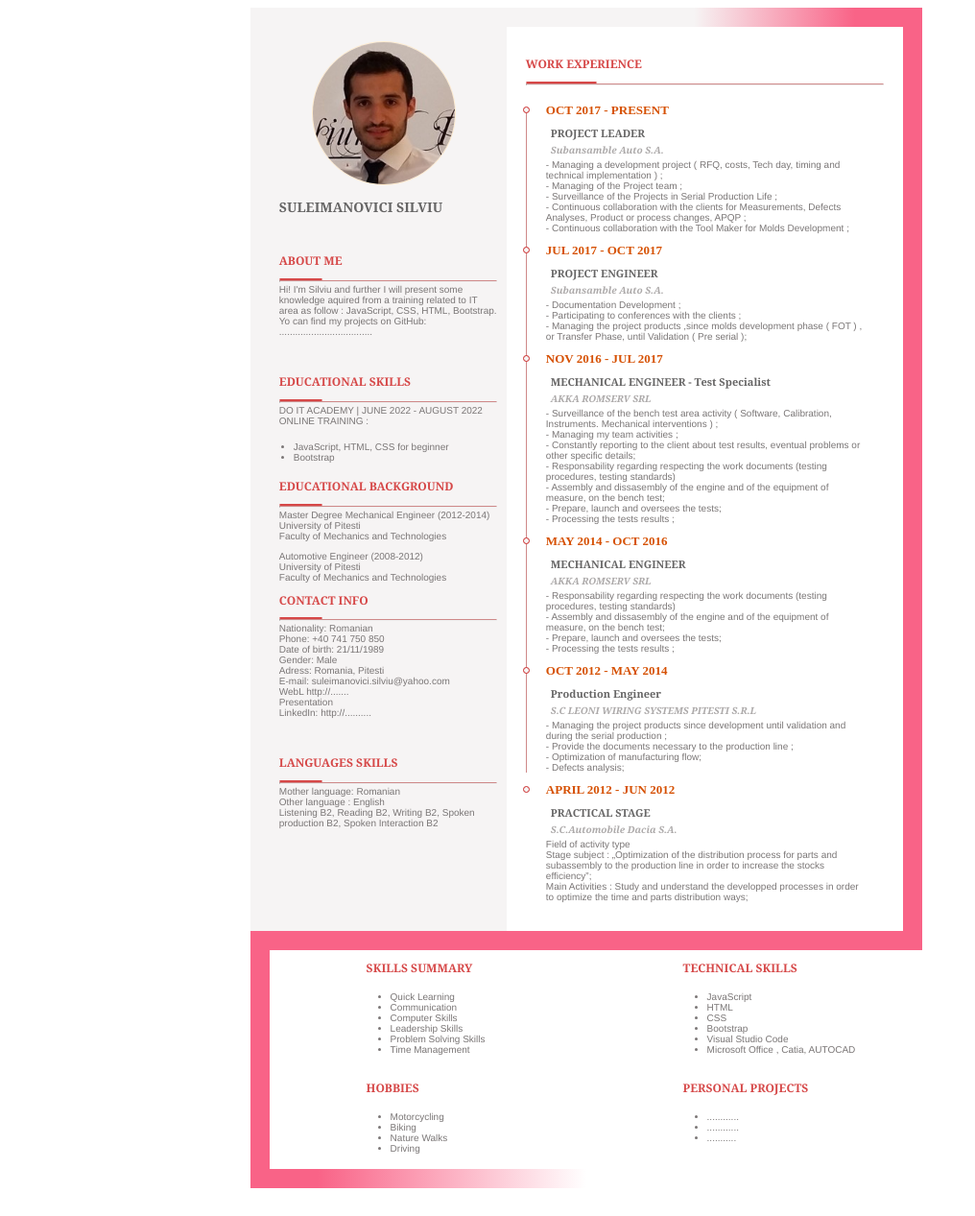
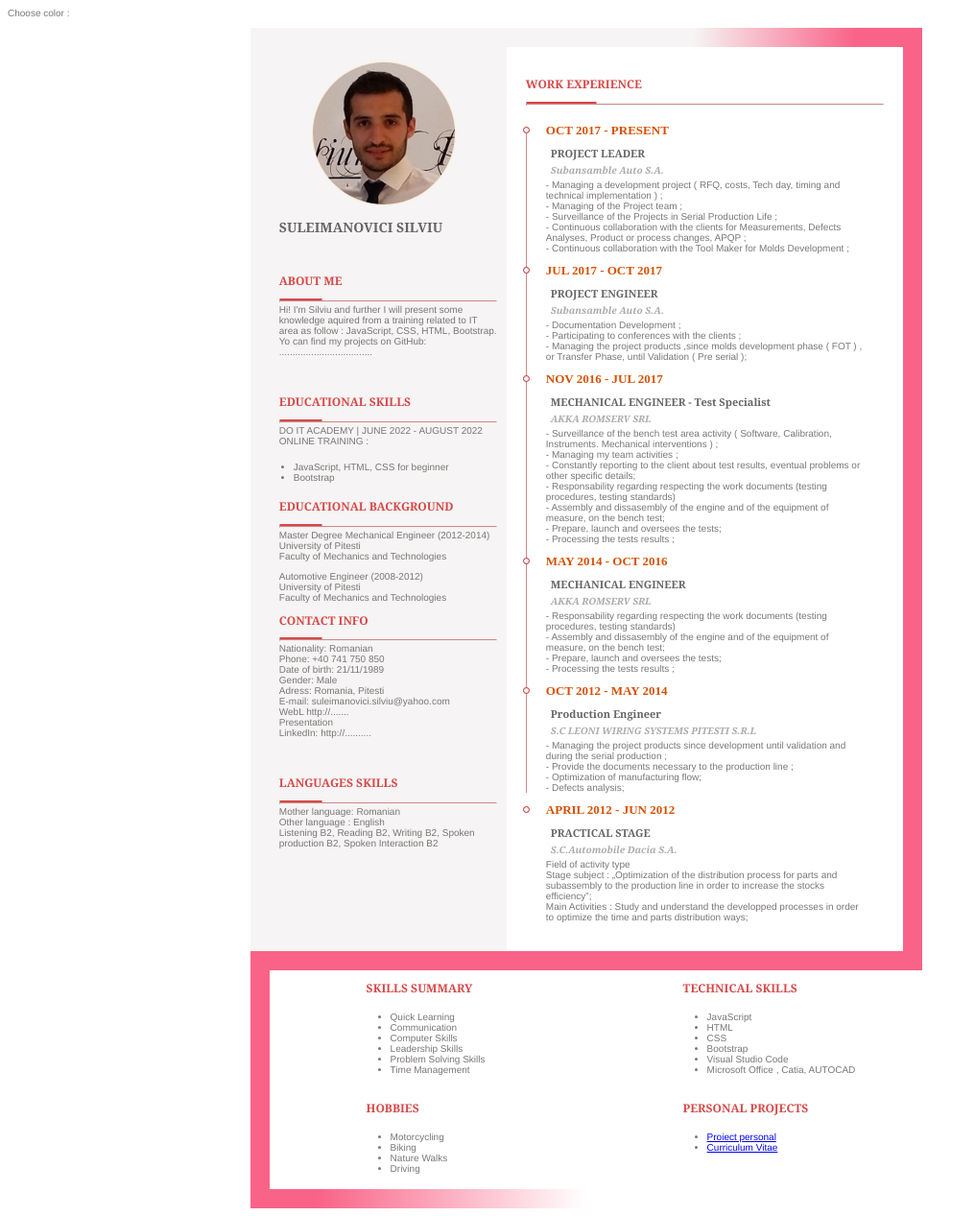
Before and after one commit to suleimanovici/cv, a plain HTML site: page index.html in a window 1280 px wide. Shown: the whole page at 96% size, without its empty margins (0-1016 px from the left). Before the commit the page ends 1246 px from the top, so only its background shows below. Drawn offline with Linux system fonts and the light colour scheme.

Commit message:
Add files via upload

```diff
--- a/index.html
+++ b/index.html
@@ -5,10 +5,22 @@
     <meta http-equiv="X-UA-Compatible" content="IE=edge">
     <meta name="viewport" content="width=device-width, initial-scale=1.0">
     <link rel="stylesheet" href="style.css">
+    <script type="text/javascript" src="js.js"></script>
     <title>Document</title>
 </head>
 <body>
-<div class="content">
+
+<div class="top">
+
+<p>Choose color :</p>
+<div class="red" onclick="changeRed()"></div>
+<div class="yellow" onclick="changeYellow()"></div>
+<div class="blue" onclick="changeBlue()"></div>
+
+
+</div>
+
+<div class="content" id="content">
 
   <div class="primarypage">
 
@@ -180,9 +192,9 @@
       <div class="footeritem">
         <h2>PERSONAL PROJECTS</h2>
         <ul>
-          <li>............</li>
-          <li>............</li>
-          <li>...........</li>
+          <li><a href="https://suleimanovici.github.io/project/"> Proiect personal</a></li>
+          <li><a href="https://suleimanovici.github.io/suleimanovici/"> Curriculum Vitae</a></li>
+
         </ul>
       </div>
 
```
